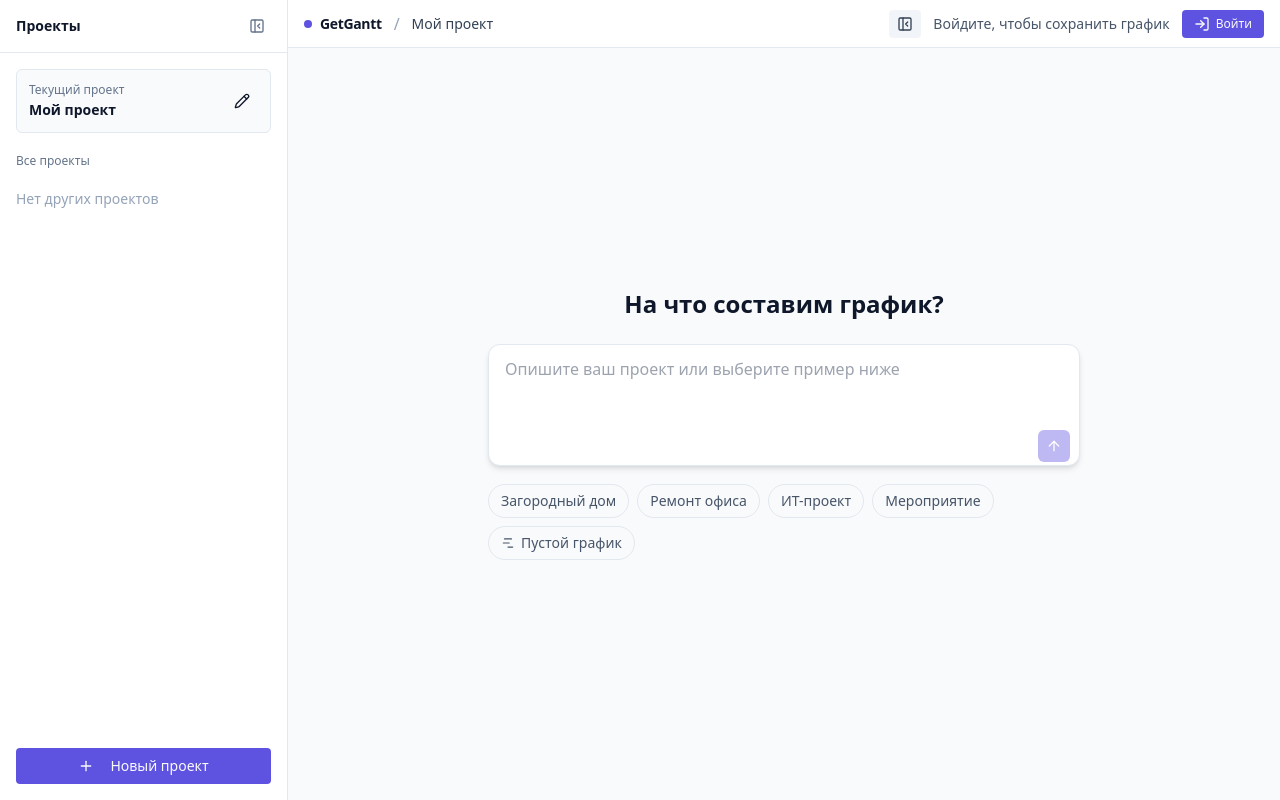
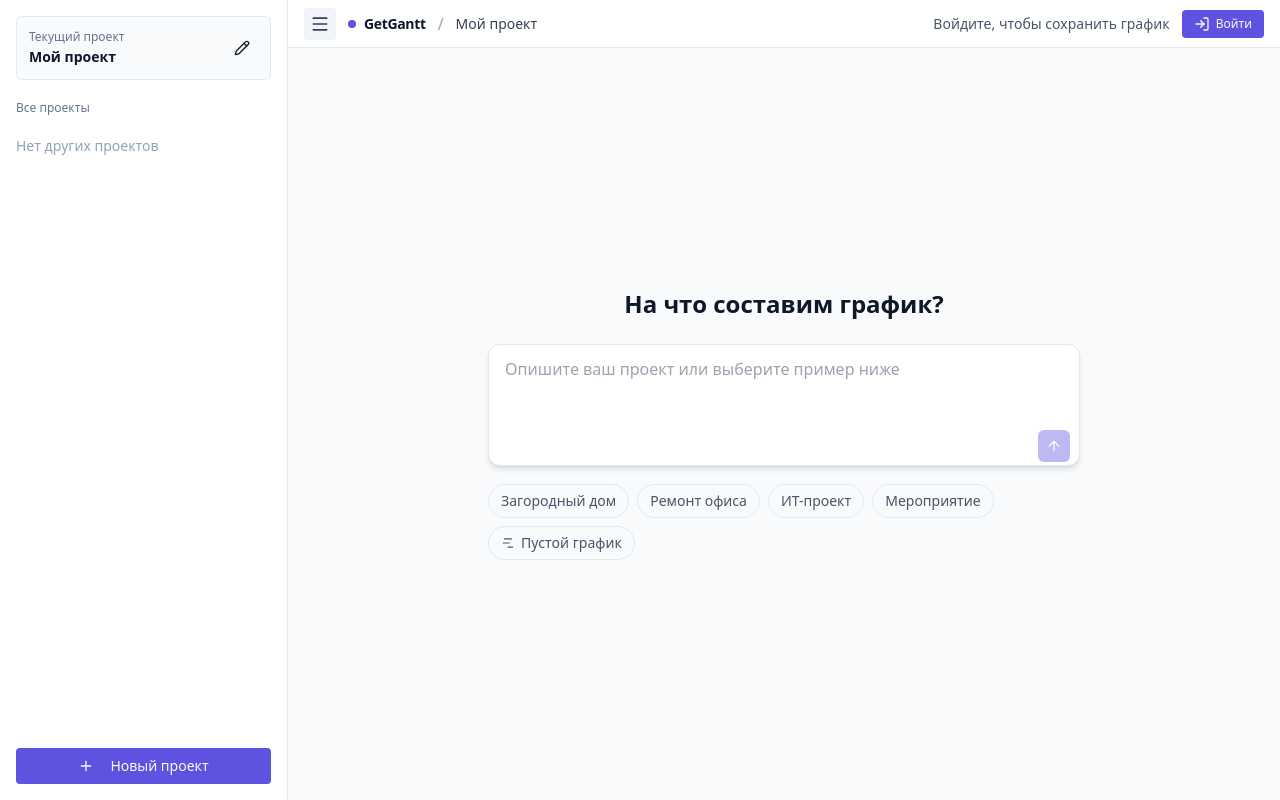
Before and after one commit to simon100500/gantt-lib-mcp, a React (Vite) app in the folder packages/web/: page / in a window 1280 px wide. Built offline with nearby package versions, Linux system fonts and the light colour scheme.

Commit message:
refactor(quick-27): clean sidebar and burger menu
- Removed "Проекты" header from sidebar
- Changed toggle to burger menu icon (Menu)
- Burger button placed before GetGantt logo
- Cleaner sidebar without redundant header

Co-Authored-By: Claude Opus 4.6 <noreply@anthropic.com>

```diff
--- a/packages/web/src/App.tsx
+++ b/packages/web/src/App.tsx
@@ -1,5 +1,5 @@
 import { useState, useCallback, useRef, useEffect } from 'react';
-import { CalendarDays, ChevronDown, LogOut, PanelLeft, PanelLeftClose, Sparkles } from 'lucide-react';
+import { CalendarDays, ChevronDown, LogOut, Menu, PanelLeft, Sparkles } from 'lucide-react';
 import { GanttChart, type GanttChartRef } from './components/GanttChart.tsx';
 import { ChatSidebar, type ChatMessage } from './components/ChatSidebar.tsx';
 import { StartScreen } from './components/StartScreen.tsx';
@@ -322,17 +322,6 @@ export default function App() {
       {/* ── Project sidebar (full height) ──────────────────────────────────── */}
       {projectSidebarVisible && (
         <aside className="w-72 shrink-0 border-r border-slate-200 bg-white flex flex-col h-full">
-          <div className="flex items-center justify-between px-4 py-3 border-b border-slate-200">
-            <h2 className="text-sm font-semibold text-slate-900">Проекты</h2>
-            <button
-              type="button"
-              onClick={() => setProjectSidebarVisible(false)}
-              aria-label="Скрыть проекты"
-              className="h-7 w-7 flex items-center justify-center rounded hover:bg-slate-100 transition-colors"
-            >
-              <PanelLeftClose className="w-4 h-4 text-slate-500" />
-            </button>
-          </div>
           <div className="flex-1 overflow-y-auto p-4">
             {auth.isAuthenticated && auth.project ? (
               <ProjectSwitcher
@@ -360,6 +349,24 @@ export default function App() {
 
         {/* ── Top Bar ──────────────────────────────────────────────────────── */}
         <header className="flex items-center gap-3 h-12 px-4 bg-white border-b border-slate-200 shrink-0">
+          {/* Burger menu button */}
+          <button
+            type="button"
+            onClick={() => setProjectSidebarVisible(!projectSidebarVisible)}
+            aria-pressed={projectSidebarVisible}
+            aria-label={projectSidebarVisible ? 'Скрыть проекты' : 'Показать проекты'}
+            className={cn(
+              'h-8 w-8 flex items-center justify-center rounded transition-colors',
+              'focus-visible:outline-none focus-visible:ring-2 focus-visible:ring-ring focus-visible:ring-offset-1',
+              projectSidebarVisible
+                ? 'bg-slate-100 text-slate-700 hover:bg-slate-200'
+                : 'text-slate-500 hover:bg-slate-100 hover:text-slate-700',
+            )}
+            title={projectSidebarVisible ? 'Скрыть проекты' : 'Показать проекты'}
+          >
+            <Menu className="w-5 h-5" />
+          </button>
+
           {/* Logo */}
           <div className="flex items-center gap-2 text-sm font-semibold tracking-tight select-none">
             <span className="w-2 h-2 rounded-full bg-primary shrink-0" />
@@ -374,24 +381,6 @@ export default function App() {
           </span>
 
           <div className="flex-1" />
-
-          {/* Project sidebar toggle button */}
-          <button
-            type="button"
-            onClick={() => setProjectSidebarVisible(!projectSidebarVisible)}
-            aria-pressed={projectSidebarVisible}
-            aria-label={projectSidebarVisible ? 'Скрыть проекты' : 'Показать проекты'}
-            className={cn(
-              'h-7 px-2 flex items-center gap-1.5 rounded transition-colors',
-              'focus-visible:outline-none focus-visible:ring-2 focus-visible:ring-ring focus-visible:ring-offset-1',
-              projectSidebarVisible
-                ? 'bg-slate-100 text-slate-700 hover:bg-slate-200'
-                : 'text-slate-500 hover:bg-slate-100 hover:text-slate-700',
-            )}
-            title={projectSidebarVisible ? 'Скрыть проекты' : 'Показать проекты'}
-          >
-            <PanelLeftClose className={cn('w-4 h-4 transition-transform', projectSidebarVisible ? 'rotate-0' : 'rotate-180')} />
-          </button>
 
           {!auth.isAuthenticated ? (
             <div className="flex items-center gap-3">
```
